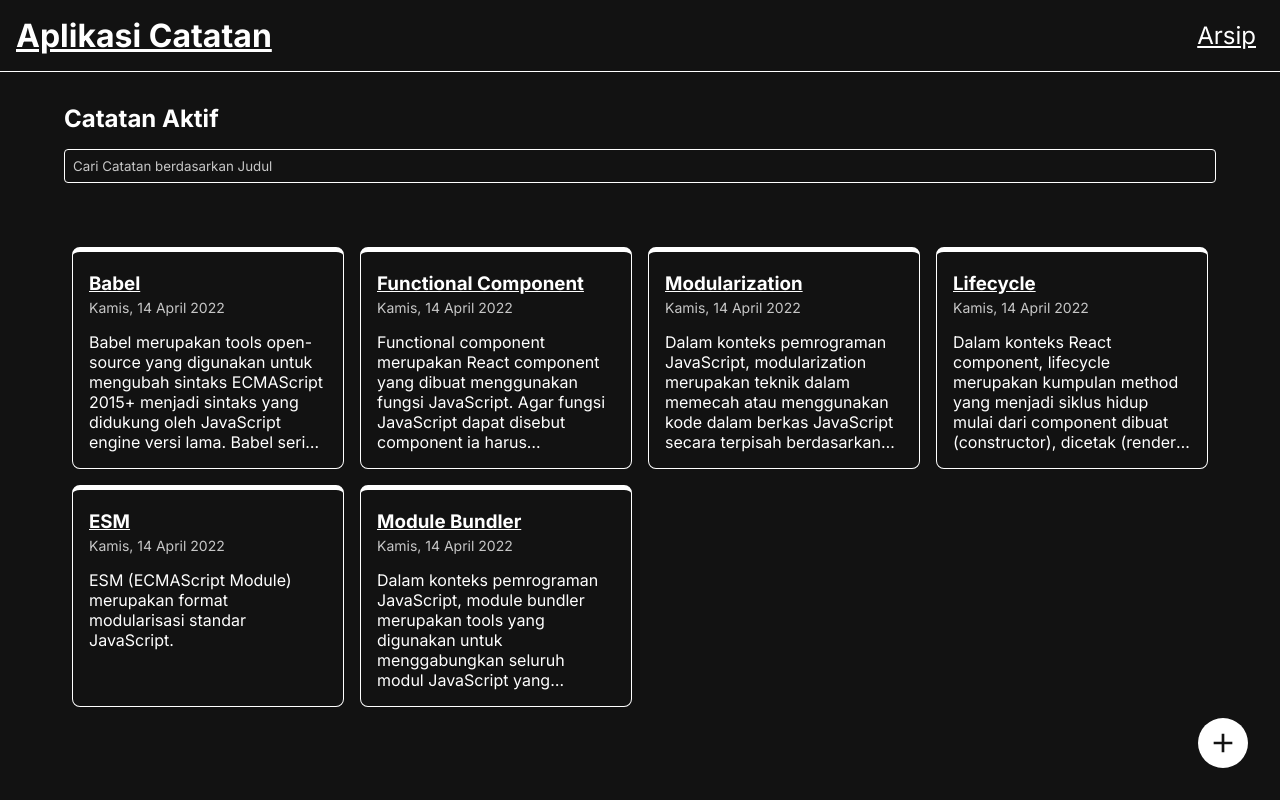
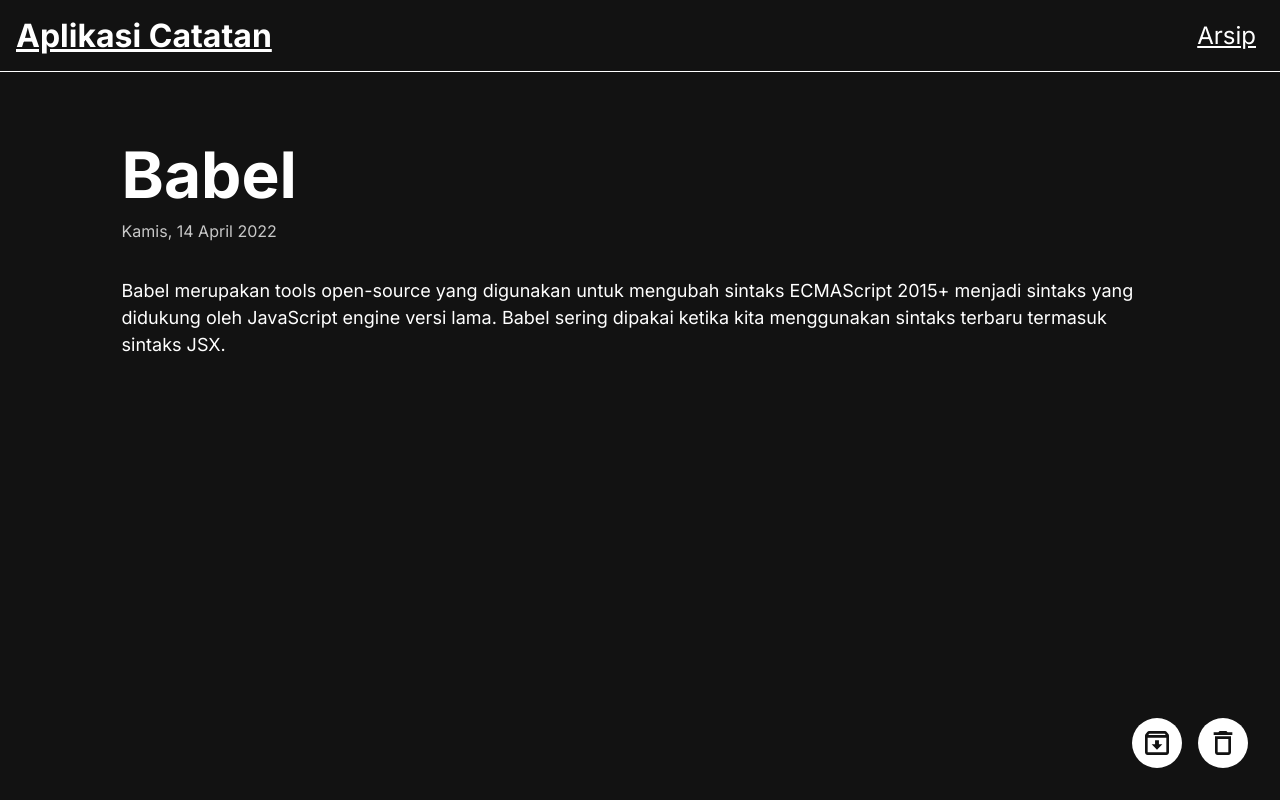
Before and after one commit to inirafli/my-personal-notes, a React (Vite) app: page / in a window 1280 px wide. Built offline with nearby package versions, Linux system fonts and the light colour scheme.

Commit message:
added DetailScreen component

```diff
--- a/src/components/NotesApp.jsx
+++ b/src/components/NotesApp.jsx
@@ -1,9 +1,10 @@
 import React from 'react'
 
-import HomeScreen from './HomeScreen'
+import HomeScreen from './homepage/HomeScreen'
+import DetailScreen from './detailpage/DetailScreen'
 
 const NotesApp = () => (
-  <HomeScreen />
+  <DetailScreen />
 )
 
 export default NotesApp
--- /dev/null
+++ b/src/components/detailpage/ActionButton.jsx
@@ -0,0 +1,20 @@
+import React from 'react'
+
+const ActionButton = () => (
+  <div className="detail-page__action">
+    <button className="action" type="button" title="Arsipkan">
+      <svg stroke="currentColor" fill="currentColor" strokeWidth="0" viewBox="0 0 24 24" height="1em" width="1em" xmlns="http://www.w3.org/2000/svg">
+        <path fill="none" d="M0 0h24v24H0V0z" />
+        <path d="M20.54 5.23l-1.39-1.68C18.88 3.21 18.47 3 18 3H6c-.47 0-.88.21-1.16.55L3.46 5.23C3.17 5.57 3 6.02 3 6.5V19c0 1.1.9 2 2 2h14c1.1 0 2-.9 2-2V6.5c0-.48-.17-.93-.46-1.27zM6.24 5h11.52l.81.97H5.44l.8-.97zM5 19V8h14v11H5zm8.45-9h-2.9v3H8l4 4 4-4h-2.55z" />
+      </svg>
+    </button>
+    <button className="action" type="button" title="Hapus">
+      <svg stroke="currentColor" fill="currentColor" strokeWidth="0" viewBox="0 0 24 24" height="1em" width="1em" xmlns="http://www.w3.org/2000/svg">
+        <path fill="none" d="M0 0h24v24H0V0z" />
+        <path d="M6 19c0 1.1.9 2 2 2h8c1.1 0 2-.9 2-2V7H6v12zM8 9h8v10H8V9zm7.5-5l-1-1h-5l-1 1H5v2h14V4z" />
+      </svg>
+    </button>
+  </div>
+)
+
+export default ActionButton
--- /dev/null
+++ b/src/components/detailpage/DetailContent.jsx
@@ -0,0 +1,11 @@
+import React from 'react'
+
+const DetailContent = () => (
+  <>
+    <h3 className="detail-page__title">Babel</h3>
+    <p className="detail-page__createdAt">Kamis, 14 April 2022</p>
+    <div className="detail-page__body">Babel merupakan tools open-source yang digunakan untuk mengubah sintaks ECMAScript 2015+ menjadi sintaks yang didukung oleh JavaScript engine versi lama. Babel sering dipakai ketika kita menggunakan sintaks terbaru termasuk sintaks JSX.</div>
+  </>
+)
+
+export default DetailContent
--- /dev/null
+++ b/src/components/detailpage/DetailScreen.jsx
@@ -0,0 +1,19 @@
+import React from 'react'
+
+import AppBar from '../AppBar'
+import DetailContent from './DetailContent'
+import ActionButton from './ActionButton'
+
+const DetailScreen = () => (
+  <div className="app-container">
+    <AppBar />
+    <main>
+      <section className="detail-page">
+        <DetailContent />
+        <ActionButton />
+      </section>
+    </main>
+  </div>
+)
+
+export default DetailScreen
--- a/src/components/HomeScreen.jsx
+++ b/src/components/homepage/HomeScreen.jsx
@@ -1,6 +1,6 @@
 import React from 'react'
 
-import AppBar from './AppBar'
+import AppBar from '../AppBar'
 import HomeContent from './HomeContent'
 
 const HomeScreen = () => (
--- a/src/components/NoteItem.jsx
+++ b/src/components/homepage/NoteItem.jsx
@@ -1,5 +1,5 @@
 import React from 'react'
-import showFormattedDate from '../utils/index'
+import showFormattedDate from '../../utils/index'
 
 const NoteItem = ({ note }) => (
   <article key={note.id} className="note-item">
--- a/src/components/NoteList.jsx
+++ b/src/components/homepage/NoteList.jsx
@@ -1,5 +1,5 @@
 import React from 'react'
-import { getActiveNotes } from '../utils/local-data'
+import { getActiveNotes } from '../../utils/local-data'
 
 import NoteItem from './NoteItem'
 
```
Also changed, not shown: src/components/homepage/AddButton.jsx (renamed from src/components/AddButton.jsx), src/components/homepage/HomeContent.jsx (renamed from src/components/HomeContent.jsx), src/components/homepage/SearchBar.jsx (renamed from src/components/SearchBar.jsx).
